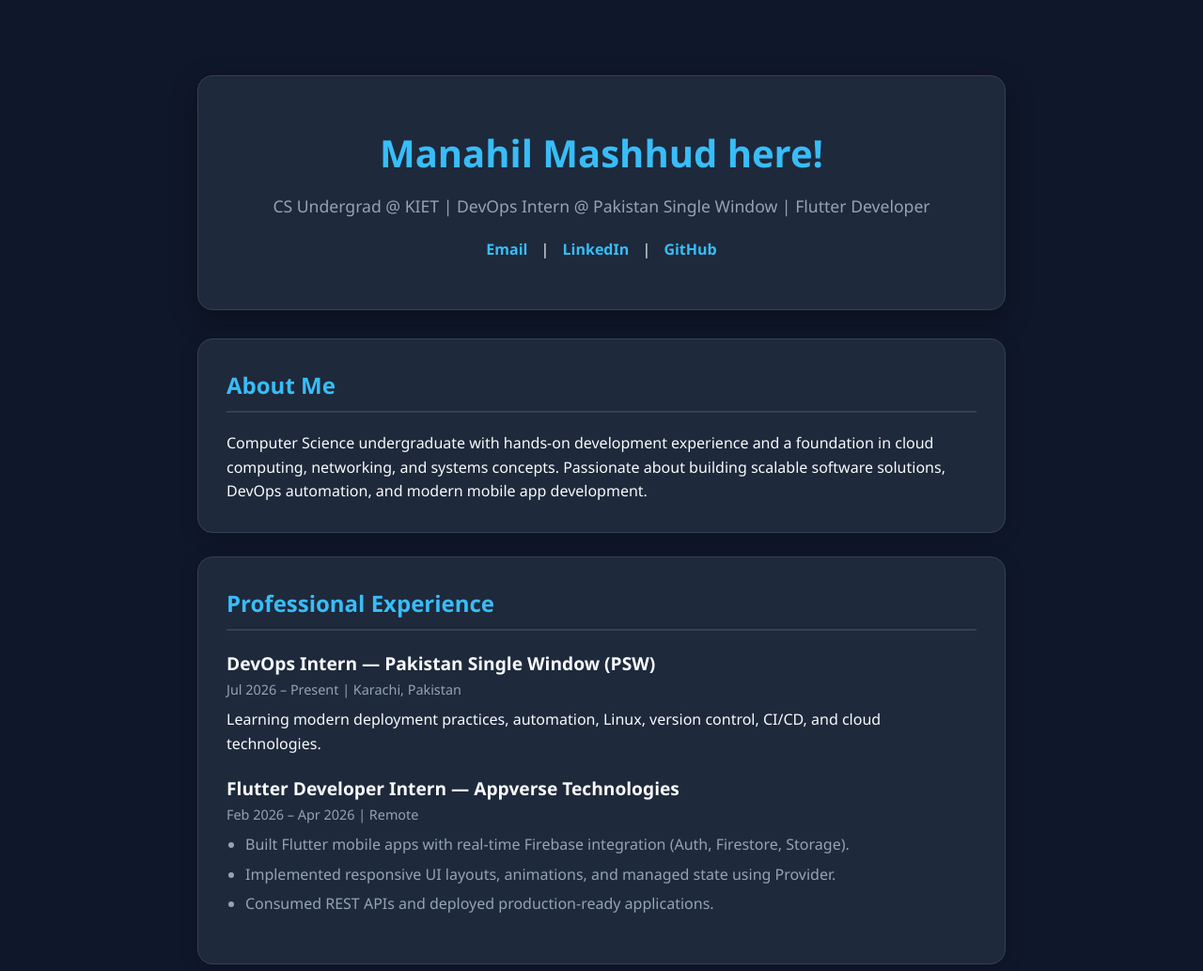
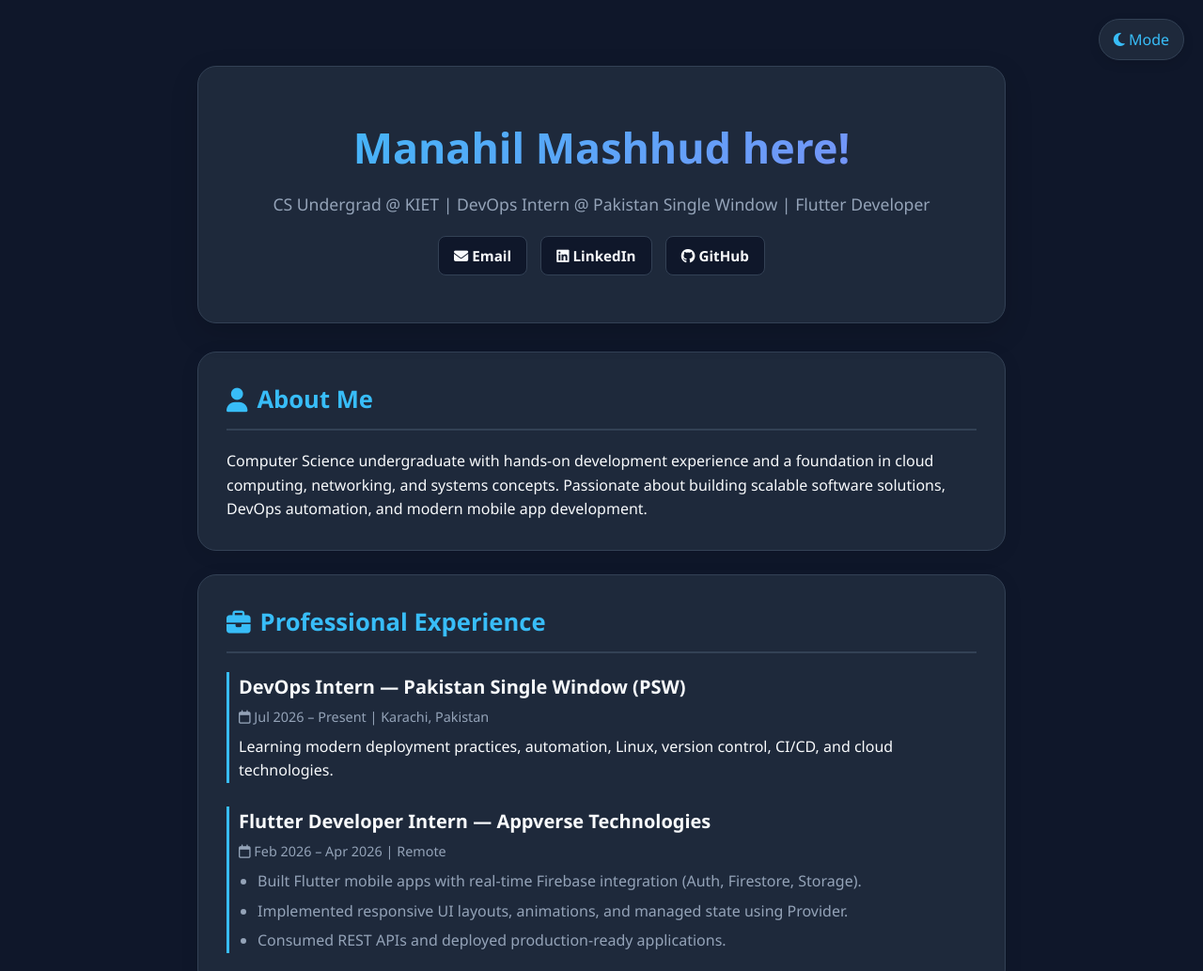
Before and after one commit to ManahilMashhud/ManahilMashhud.github.io, a plain HTML site: page index.html in a window 1280 px wide. Shown: the top 1033 px of the page at 94% size. Drawn offline with Linux system fonts and the light colour scheme.

Commit message:
Edit index.html

```diff
--- a/index.html
+++ b/index.html
@@ -3,7 +3,9 @@
 <head>
     <meta charset="UTF-8">
     <meta name="viewport" content="width=device-width, initial-scale=1.0">
-    <title>Hii Manahil Mashhud | Portfolio</title>
+    <title>Manahil Mashhud | Portfolio</title>
+    <!-- FontAwesome icons for modern look -->
+    <link rel="stylesheet" href="https://cdnjs.cloudflare.com/ajax/libs/font-awesome/6.4.0/css/all.min.css">
     <style>
         :root {
             --bg-color: #0f172a;
@@ -11,59 +13,163 @@
             --text-color: #f8fafc;
             --text-muted: #94a3b8;
             --accent-color: #38bdf8;
-            --accent-glow: rgba(56, 189, 248, 0.2);
+            --accent-gradient: linear-gradient(135deg, #38bdf8 0%, #818cf8 100%);
+            --border-color: #334155;
+            --hover-bg: #2563eb;
         }
-        * { margin: 0; padding: 0; box-sizing: border-box; font-family: 'Segoe UI', Tahoma, Geneva, Verdana, sans-serif; }
+
+        .light-mode {
+            --bg-color: #f8fafc;
+            --card-bg: #ffffff;
+            --text-color: #0f172a;
+            --text-muted: #64748b;
+            --accent-color: #0284c7;
+            --accent-gradient: linear-gradient(135deg, #0284c7 0%, #4f46e5 100%);
+            --border-color: #e2e8f0;
+        }
+
+        * { margin: 0; padding: 0; box-sizing: border-box; font-family: 'Segoe UI', Tahoma, Geneva, Verdana, sans-serif; transition: background 0.3s, color 0.3s; }
         body { background-color: var(--bg-color); color: var(--text-color); line-height: 1.6; padding: 20px; }
-        .container { max-width: 900px; margin: 40px auto; padding: 20px; }
-        header { text-align: center; padding: 50px 20px; background: var(--card-bg); border-radius: 16px; box-shadow: 0 10px 30px rgba(0,0,0,0.3); margin-bottom: 30px; border: 1px solid #334155; }
-        header h1 { font-size: 2.5rem; color: var(--accent-color); margin-bottom: 10px; }
-        header p { font-size: 1.1rem; color: var(--text-muted); margin-bottom: 20px; }
-        .contact-links a { color: var(--accent-color); text-decoration: none; margin: 0 10px; font-weight: 600; }
-        .contact-links a:hover { text-decoration: underline; }
-        section { background: var(--card-bg); padding: 30px; border-radius: 16px; margin-bottom: 25px; box-shadow: 0 4px 20px rgba(0,0,0,0.2); border: 1px solid #334155; }
-        section h2 { color: var(--accent-color); margin-bottom: 20px; font-size: 1.5rem; border-bottom: 2px solid #334155; padding-bottom: 8px; }
-        .item { margin-bottom: 20px; }
-        .item h3 { font-size: 1.2rem; color: var(--text-color); }
-        .item span { font-size: 0.9rem; color: var(--text-muted); display: block; margin-bottom: 8px; }
+
+        .container { max-width: 900px; margin: 30px auto; padding: 20px; }
+
+        /* Theme Toggle Button */
+        .theme-toggle {
+            position: fixed;
+            top: 20px;
+            right: 20px;
+            background: var(--card-bg);
+            color: var(--accent-color);
+            border: 1px solid var(--border-color);
+            padding: 10px 15px;
+            border-radius: 30px;
+            cursor: pointer;
+            box-shadow: 0 4px 12px rgba(0,0,0,0.1);
+            font-size: 1rem;
+            z-index: 1000;
+        }
+        .theme-toggle:hover { transform: scale(1.05); }
+
+        /* Header */
+        header {
+            text-align: center;
+            padding: 50px 20px;
+            background: var(--card-bg);
+            border-radius: 20px;
+            box-shadow: 0 10px 30px rgba(0,0,0,0.15);
+            margin-bottom: 30px;
+            border: 1px solid var(--border-color);
+            position: relative;
+            overflow: hidden;
+        }
+        header h1 { font-size: 2.8rem; background: var(--accent-gradient); -webkit-background-clip: text; -webkit-text-fill-color: transparent; margin-bottom: 10px; }
+        header p { font-size: 1.1rem; color: var(--text-muted); margin-bottom: 20px; font-weight: 500; }
+
+        .contact-links a {
+            color: var(--text-color);
+            background: var(--bg-color);
+            border: 1px solid var(--border-color);
+            text-decoration: none;
+            padding: 8px 16px;
+            margin: 0 5px;
+            border-radius: 8px;
+            font-weight: 600;
+            display: inline-block;
+            font-size: 0.95rem;
+        }
+        .contact-links a:hover {
+            background: var(--accent-color);
+            color: #fff;
+            border-color: var(--accent-color);
+            transform: translateY(-2px);
+        }
+
+        /* Sections */
+        section {
+            background: var(--card-bg);
+            padding: 30px;
+            border-radius: 20px;
+            margin-bottom: 25px;
+            box-shadow: 0 4px 20px rgba(0,0,0,0.08);
+            border: 1px solid var(--border-color);
+        }
+        section h2 { color: var(--accent-color); margin-bottom: 20px; font-size: 1.6rem; border-bottom: 2px solid var(--border-color); padding-bottom: 10px; display: flex; align-items: center; gap: 10px; }
+
+        .item { margin-bottom: 25px; padding-left: 10px; border-left: 3px solid var(--accent-color); }
+        .item:last-child { margin-bottom: 0; }
+        .item h3 { font-size: 1.25rem; color: var(--text-color); }
+        .item span { font-size: 0.9rem; color: var(--text-muted); display: block; margin: 4px 0 8px 0; font-weight: 500; }
+
         ul { padding-left: 20px; color: var(--text-muted); }
         ul li { margin-bottom: 6px; }
-        .skills-grid { display: flex; flex-wrap: wrap; gap: 10px; }
-        .skill-tag { background: #0f172a; color: var(--accent-color); padding: 8px 14px; border-radius: 8px; font-size: 0.9rem; border: 1px solid var(--accent-color); }
+
+        /* Skills Grid */
+        .skills-grid { display: flex; flex-wrap: wrap; gap: 12px; }
+        .skill-tag {
+            background: var(--bg-color);
+            color: var(--accent-color);
+            padding: 10px 16px;
+            border-radius: 10px;
+            font-size: 0.95rem;
+            border: 1px solid var(--border-color);
+            font-weight: 600;
+            cursor: default;
+        }
+        .skill-tag:hover {
+            border-color: var(--accent-color);
+            transform: translateY(-3px);
+            box-shadow: 0 4px 12px rgba(56, 189, 248, 0.2);
+        }
+
+        /* Footer */
         footer { text-align: center; padding: 20px; color: var(--text-muted); font-size: 0.9rem; }
+
+        /* Interactive Animation class */
+        .fade-in {
+            animation: fadeIn 0.8s ease-in-out;
+        }
+        @keyframes fadeIn {
+            from { opacity: 0; transform: translateY(20px); }
+            to { opacity: 1; transform: translateY(0); }
+        }
     </style>
 </head>
 <body>
 
-    <div class="container">
+    <!-- Dark/Light Theme Button -->
+    <button class="theme-toggle" onclick="toggleTheme()" id="themeBtn">
+        <i class="fa-solid fa-moon" id="themeIcon"></i> Mode
+    </button>
+
+    <div class="container fade-in">
         <!-- Header -->
         <header>
             <h1>Manahil Mashhud here!</h1>
             <p>CS Undergrad @ KIET | DevOps Intern @ Pakistan Single Window | Flutter Developer</p>
             <div class="contact-links">
-                <a href="mailto:manahilmashhud7@gmail.com">Email</a> |
-                <a href="https://linkedin.com" target="_blank">LinkedIn</a> |
-                <a href="https://github.com" target="_blank">GitHub</a>
+                <a href="mailto:manahilmashhud7@gmail.com"><i class="fa-solid fa-envelope"></i> Email</a>
+                <a href="https://linkedin.com" target="_blank"><i class="fa-brands fa-linkedin"></i> LinkedIn</a>
+                <a href="https://github.com" target="_blank"><i class="fa-brands fa-github"></i> GitHub</a>
             </div>
         </header>
 
         <!-- About Me -->
         <section>
-            <h2>About Me</h2>
+            <h2><i class="fa-solid fa-user"></i> About Me</h2>
             <p>Computer Science undergraduate with hands-on development experience and a foundation in cloud computing, networking, and systems concepts. Passionate about building scalable software solutions, DevOps automation, and modern mobile app development.</p>
         </section>
 
         <!-- Experience -->
         <section>
-            <h2>Professional Experience</h2>
+            <h2><i class="fa-solid fa-briefcase"></i> Professional Experience</h2>
             <div class="item">
                 <h3>DevOps Intern — Pakistan Single Window (PSW)</h3>
-                <span>Jul 2026 – Present | Karachi, Pakistan</span>
+                <span><i class="fa-regular fa-calendar"></i> Jul 2026 – Present | Karachi, Pakistan</span>
                 <p>Learning modern deployment practices, automation, Linux, version control, CI/CD, and cloud technologies.</p>
             </div>
             <div class="item">
                 <h3>Flutter Developer Intern — Appverse Technologies</h3>
-                <span>Feb 2026 – Apr 2026 | Remote</span>
+                <span><i class="fa-regular fa-calendar"></i> Feb 2026 – Apr 2026 | Remote</span>
                 <ul>
                     <li>Built Flutter mobile apps with real-time Firebase integration (Auth, Firestore, Storage).</li>
                     <li>Implemented responsive UI layouts, animations, and managed state using Provider.</li>
@@ -74,27 +180,27 @@
 
         <!-- Projects -->
         <section>
-            <h2>Key Projects</h2>
+            <h2><i class="fa-solid fa-code"></i> Key Projects</h2>
             <div class="item">
                 <h3>YapYap – Real-Time Chat App</h3>
-                <span>Java, Android Studio, Firebase</span>
+                <span><i class="fa-solid fa-tags"></i> Java, Android Studio, Firebase</span>
                 <p>Real-time messaging platform equipped with secure Firebase authentication and persistent message storage.</p>
             </div>
             <div class="item">
                 <h3>MindStack & To-Do List Apps</h3>
-                <span>Java, Android Studio</span>
+                <span><i class="fa-solid fa-tags"></i> Java, Android Studio</span>
                 <p>Full CRUD note-taking application with dynamic RecyclerView and persistent task management storage.</p>
             </div>
             <div class="item">
                 <h3>Snake Game</h3>
-                <span>C#</span>
+                <span><i class="fa-solid fa-tags"></i> C#</span>
                 <p>Core game logic designed with console graphics and responsive real-time input handling.</p>
             </div>
         </section>
 
         <!-- Skills -->
         <section>
-            <h2>Technical Skills</h2>
+            <h2><i class="fa-solid fa-laptop-code"></i> Technical Skills</h2>
             <div class="skills-grid">
                 <div class="skill-tag">DevOps & Cloud</div>
                 <div class="skill-tag">Flutter & Dart</div>
@@ -112,5 +218,19 @@
         </footer>
     </div>
 
+    <!-- Interactive JavaScript -->
+    <script>
+        function toggleTheme() {
+            document.body.classList.toggle('light-mode');
+            const icon = document.getElementById('themeIcon');
+            if(document.body.classList.contains('light-mode')) {
+                icon.classList.remove('fa-moon');
+                icon.classList.add('fa-sun');
+            } else {
+                icon.classList.remove('fa-sun');
+                icon.classList.add('fa-moon');
+            }
+        }
+    </script>
 </body>
 </html>
```
